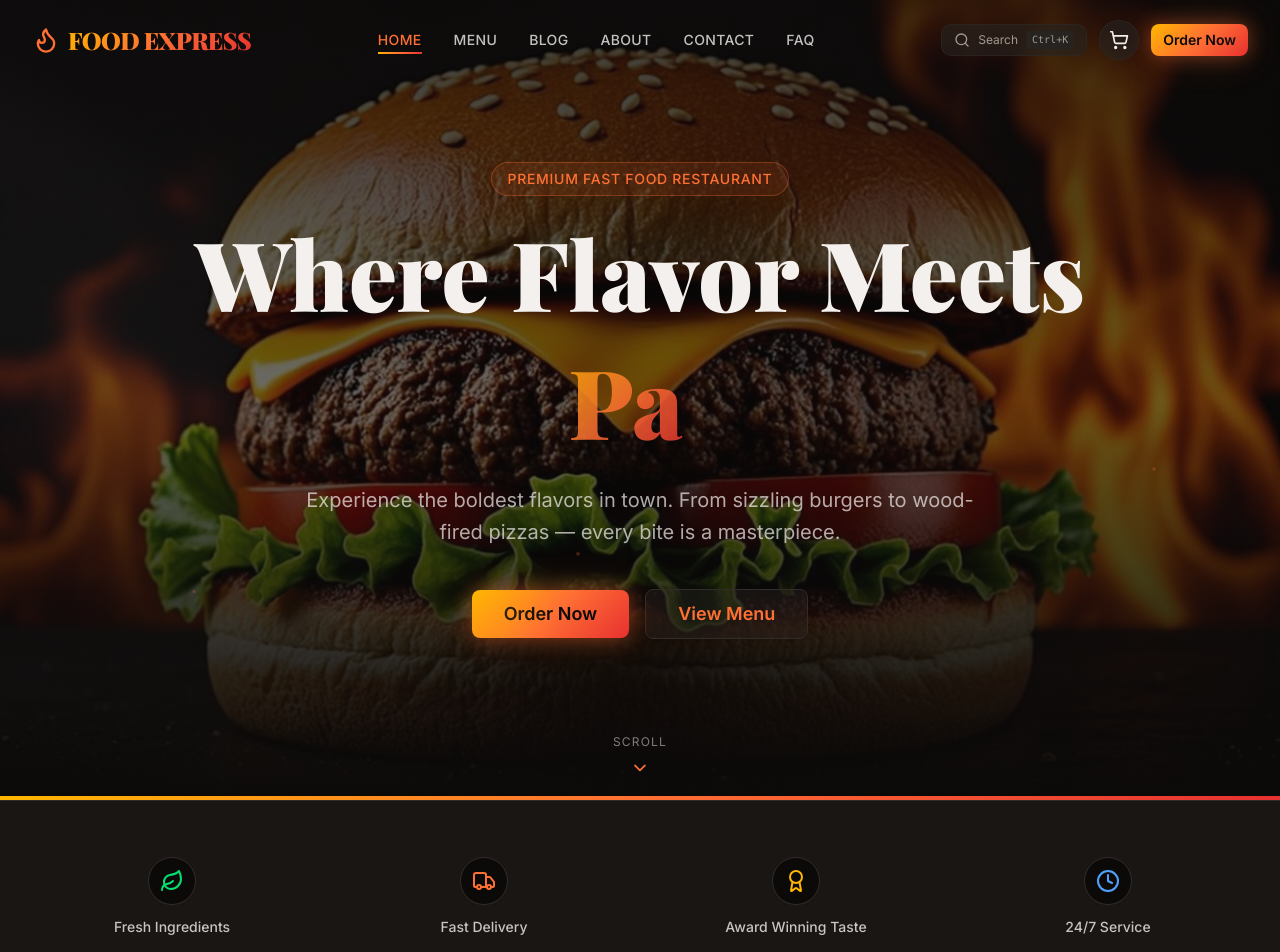
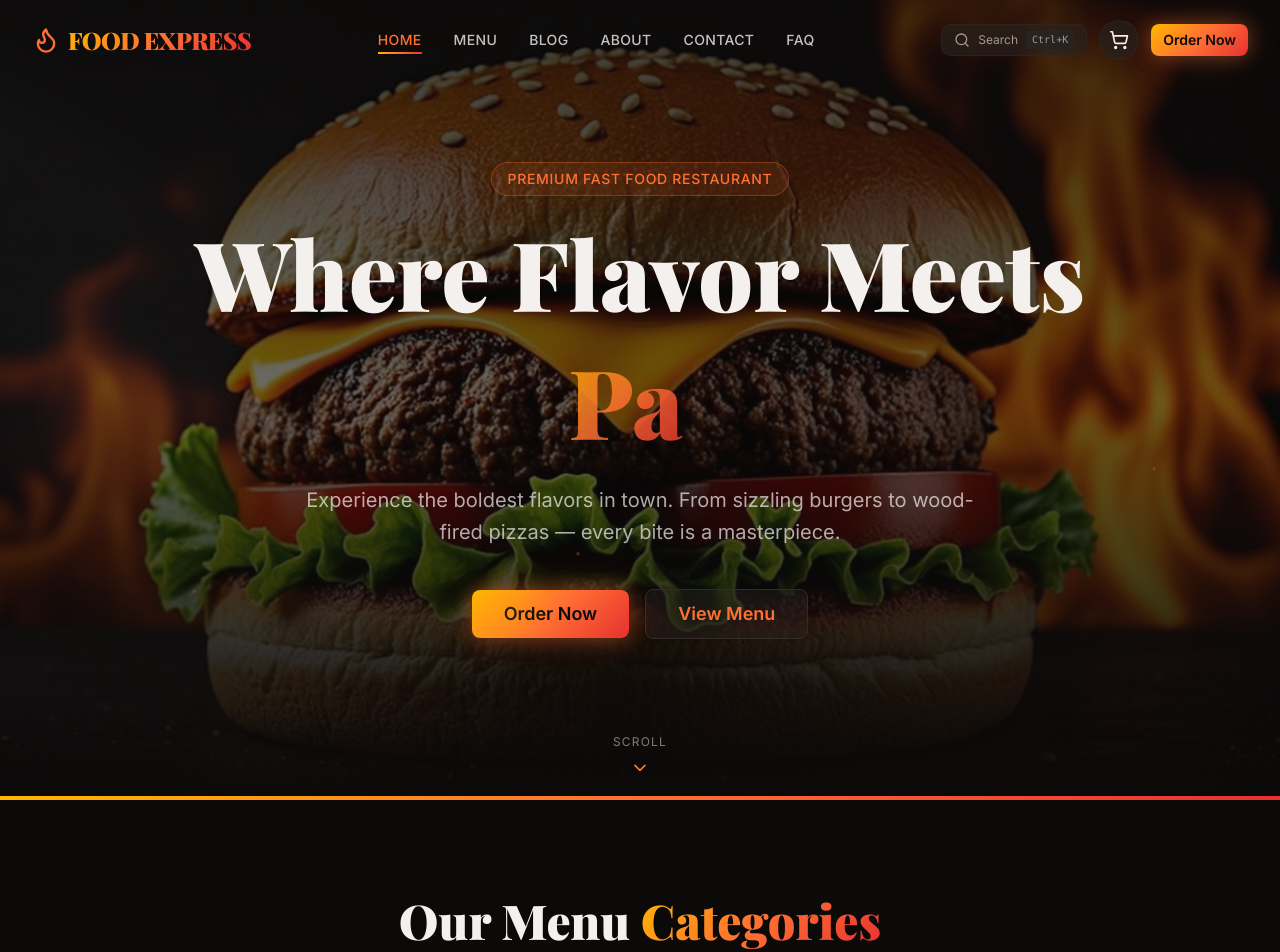
Before and after one commit to Aamirn1/foodexpress, a Next.js app: page / in a window 1280 px wide. Shown: the top 952 px of the page. Built offline with nearby package versions, Linux system fonts and the light colour scheme; a web font is replaced by a local one.

Commit message:
Remove TrustPanel section below hero - 4 icon elements removed per user request

```diff
--- a/src/app/page.tsx
+++ b/src/app/page.tsx
@@ -3,7 +3,6 @@
 import { useState, useEffect } from 'react'
 import FireIntro from '@/components/FireIntro'
 import HeroSection from '@/components/HeroSection'
-import TrustPanel from '@/components/TrustPanel'
 import MenuCategories from '@/components/MenuCategories'
 import PopularItems from '@/components/PopularItems'
 import SpecialsSection from '@/components/SpecialsSection'
@@ -39,7 +38,6 @@ export default function Home() {
         }`}
       >
         <HeroSection />
-        <TrustPanel />
         <MenuCategories />
         <PopularItems onViewProduct={setSelectedProduct} />
         <SpecialsSection />
```
